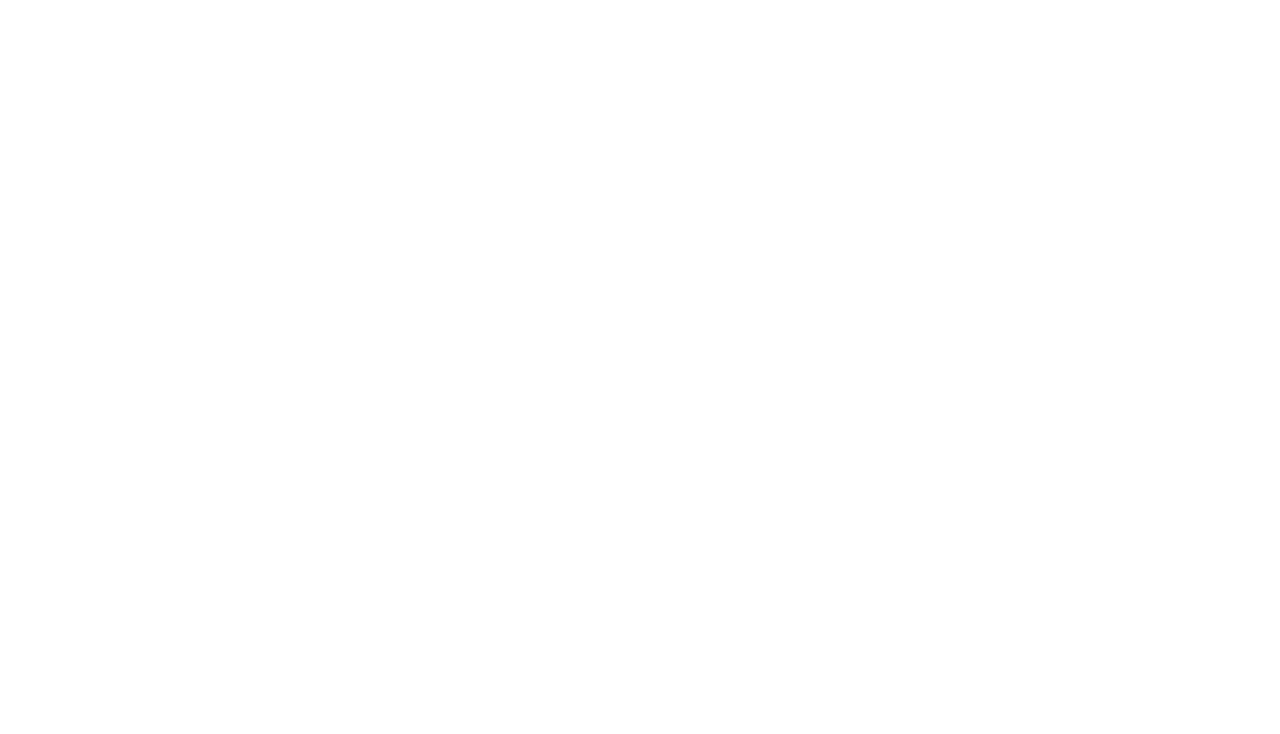
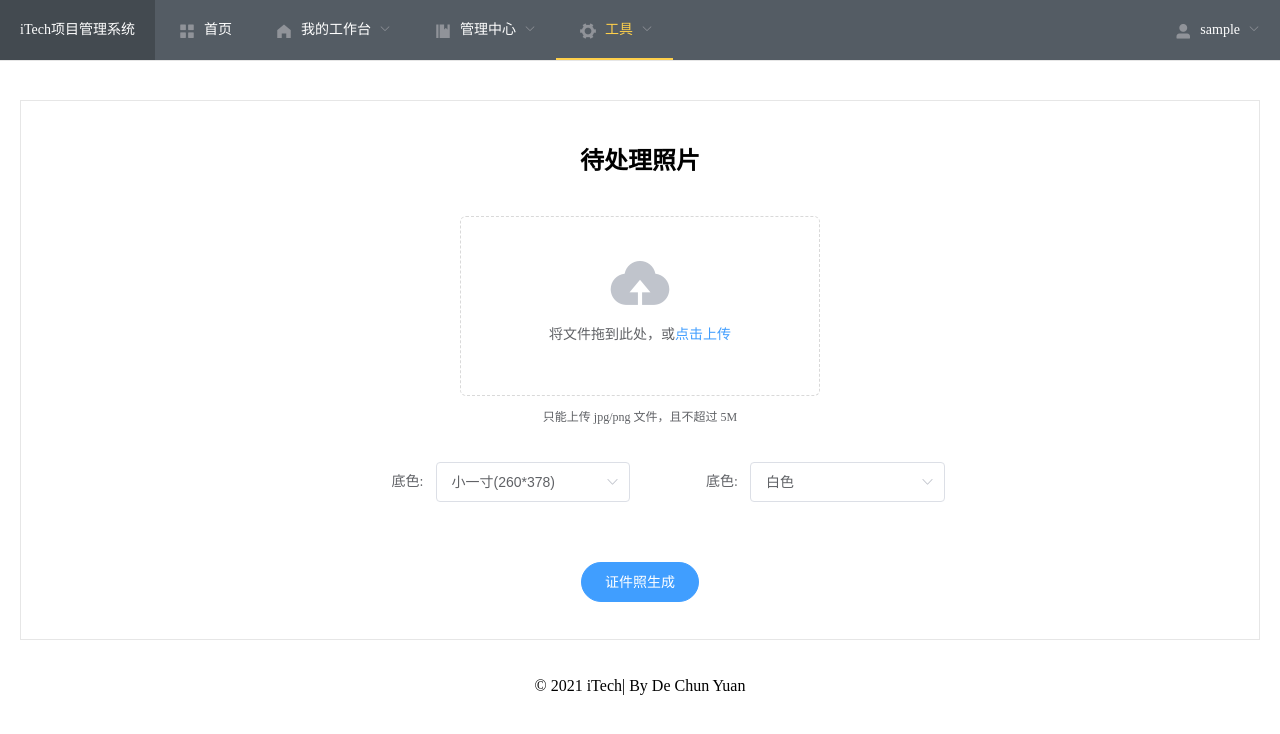
Before and after one commit to dcyuansh/itech-app-vue3.0, a Vue app: page /itech/genIdPhoto in a window 1280 px wide. Before the commit this address had no page. Shown: the top 734 px of the page. Built offline with nearby package versions, Linux system fonts and the light colour scheme; sample sign-in values are in the browser's storage.

Commit message:
add generate id photo page

```diff
--- a/src/components/Header.vue
+++ b/src/components/Header.vue
@@ -25,9 +25,9 @@
 
     <el-submenu index="tool">
       <template #title><i class="el-icon-s-tools"></i>工具</template>
+      <el-menu-item index="/genIdPhoto">证件照生成</el-menu-item>
       <el-menu-item index="#">身份证校验</el-menu-item>
       <el-menu-item index="#">实名认证</el-menu-item>
-      <el-menu-item index="#">图片编辑</el-menu-item>
       <el-submenu index="excel">
         <template #title>excel处理</template>
         <el-menu-item index="#">导入</el-menu-item>
--- a/src/data/selectdata.json
+++ b/src/data/selectdata.json
@@ -105,5 +105,45 @@
       "code": "FROZEN",
       "name": "冻结"
     }
+  ],
+  "photoSizeList": [
+    {
+      "code": "小一寸",
+      "name": "小一寸(260*378)"
+    },
+    {
+      "code": "一寸",
+      "name": "一寸(295*413)"
+    },
+    {
+      "code": "大一寸",
+      "name": "大一寸(390*567)"
+    },
+    {
+      "code": "小二寸",
+      "name": "小二寸(413*531)"
+    },
+    {
+      "code": "二寸",
+      "name": "二寸(413*579)"
+    },
+    {
+      "code": "大二寸",
+      "name": "大二寸(413*626)"
+    }
+  ],
+  "photoBackGroundList": [
+    {
+      "code": "Red",
+      "name": "红色"
+    },
+    {
+      "code": "Blue",
+      "name": "蓝色"
+    },
+    {
+      "code": "white",
+      "name": "白色"
+    }
   ]
 }
--- a/src/router/index.js
+++ b/src/router/index.js
@@ -27,8 +27,8 @@
 //任务历史信息
 const TaskHisDetail = () => import(/* webpackChunkName: "task" */ '../views/task/TaskHisDetail.vue')
 
-
-
+//生成证件照
+const GenIdPhoto = () => import(/* webpackChunkName: "tool" */ '../views/photo/GenIdPhoto.vue')
 
 
 
@@ -65,13 +65,13 @@
     ]
   },
 
-  //任务中心
+  //我的工作台
   {
     path: '/task',
     name: 'task',
     component: MenuIndex,
     redirect: '/myTask',
-    meta: { title: '管理中心', },
+    meta: { title: '我的工作台', },
     children: [
       //我的任务
       {
@@ -144,6 +144,22 @@
     meta: { title: '404，没有对应该路由页面' },
   },
 
+  //工具
+  {
+    path: '/genIdPhoto',
+    name: 'genIdPhoto',
+    component: MenuIndex,
+    redirect: '/genIdPhoto',
+    children: [
+      {
+        path: '/genIdPhoto',
+        component: GenIdPhoto,
+        meta: { title: '生成证件照' }
+      },
+    ]
+  },
+
+
 
 ]
 
--- a/src/views/Home.vue
+++ b/src/views/Home.vue
@@ -168,7 +168,8 @@
                       :label-width="formLabelWidth">
           <el-select v-model="editForm.taskType"
                      style="width:100%"
-                     placeholder="请选择任务类型">
+                     placeholder="请选择任务类型"
+                     :disabled="true">
             <el-option v-for="item in taskTypeOptions"
                        :key="item.taskType"
                        :label="item.taskType"
@@ -182,7 +183,8 @@
           <el-input type="text"
                     v-model="editForm.taskSubject"
                     placeholder="请输入任务主题"
-                    auto-complete="off"></el-input>
+                    auto-complete="off"
+                    :disabled="true"></el-input>
         </el-form-item>
         <el-form-item label="任务内容:"
                       :label-width="formLabelWidth">
@@ -196,7 +198,8 @@
                       :label-width="formLabelWidth">
           <el-select v-model="editForm.systemName"
                      style="width:100%"
-                     placeholder="请选择系统名称">
+                     placeholder="请选择系统名称"
+                     :disabled="true">
             <el-option v-for="item in systemNameOptions"
                        :key="item.systemName"
                        :label="item.systemName"
@@ -233,7 +236,8 @@
                     placeholder="请输入预估工时"
                     auto-complete="off"
                     onkeyup="this.value=this.value.replace(/[^\d.]/g,'');"
-                    maxlength="4"></el-input>
+                    maxlength="4"
+                    :disabled="true"></el-input>
         </el-form-item>
         <el-form-item label="实际工时(h):"
                       :label-width="formLabelWidth">
@@ -383,6 +387,7 @@
       updateCommTask(this.editForm)
         .then(res => {
           if (res.status == 'SUCCESS') {
+            this.$message.success('任务编辑成功!');
             //this.handleQuery();
             this.dialogFormVisible = false;
           }
--- /dev/null
+++ b/src/views/photo/GenIdPhoto.vue
@@ -0,0 +1,99 @@
+<template>
+  <!--查询框begin-->
+  <div class="div-style"
+       style="height: 80%;">
+    <el-form :model="form"
+             ref="form"
+             label-width="100px">
+      <el-row :gutter="20">
+        <el-col :span="24">
+          <h1 style=" text-align: center;margin-bottom: 20px;">待处理照片</h1>
+        </el-col>
+      </el-row>
+      <el-row :gutter="20">
+        <el-col :span="24">
+          <el-upload class="upload-demo"
+                     drag
+                     action="https://jsonplaceholder.typicode.com/posts/"
+                     style=" text-align: center;">
+            <i class="el-icon-upload"></i>
+            <div class="el-upload__text">将文件拖到此处，或<em>点击上传</em></div>
+            <template #tip>
+              <div class="el-upload__tip">
+                只能上传 jpg/png 文件，且不超过 5M
+              </div>
+            </template>
+          </el-upload>
+        </el-col>
+      </el-row>
+      <el-row :gutter="20"
+              style="margin-top: 3%;">
+        <el-col :span="6"></el-col>
+        <el-col :span="6">
+          <el-form-item label="底色:">
+            <el-select v-model="form.photoSize"
+                       style="width:100%"
+                       placeholder="请选择证件照规格">
+              <el-option v-for="item in photoSizeList"
+                         :key="item.code"
+                         :label="item.name"
+                         :value="item.code">
+              </el-option>
+            </el-select>
+          </el-form-item>
+        </el-col>
+        <el-col :span="6">
+          <el-form-item label="底色:">
+            <el-select v-model="form.photoBackGround"
+                       style="width:100%"
+                       placeholder="请选择底色">
+              <el-option v-for="item in photoBackGroundList"
+                         :key="item.code"
+                         :label="item.name"
+                         :value="item.code">
+              </el-option>
+            </el-select>
+          </el-form-item>
+        </el-col>
+      </el-row>
+      <div style=" text-align: center;margin-top: 3%;margin-bottom: 3%;">
+        <el-button type="primary"
+                   round
+                   @click="handleQuery()">证件照生成</el-button>
+      </div>
+    </el-form>
+  </div>
+  <!--查询框begin-->
+</template>
+
+
+<script>
+import selectdata from '../../data/selectdata.json';
+
+
+
+export default {
+  name: "GenIdPhone",
+  data () {
+    return {
+      form: {
+        photo: '',
+        photoSize: '小一寸',
+        photoBackGround: 'white',
+      },
+
+      //照片大小
+      photoSizeList: selectdata.photoSizeList,
+      //照片底色
+      photoBackGroundList: selectdata.photoBackGroundList,
+
+    }
+  }
+
+}
+
+</script>
+
+
+<style scoped>
+</style>
--- a/src/views/task/CreateTask.vue
+++ b/src/views/task/CreateTask.vue
@@ -185,6 +185,7 @@
       addCommTask(this.form)
         .then(res => {
           if (res.status == 'SUCCESS') {
+            this.$message.success('新建任务成功!');
             this.handleReset();
           }
           this.messages = res.messages;
--- a/src/views/task/MyTask.vue
+++ b/src/views/task/MyTask.vue
@@ -172,7 +172,8 @@
                       :label-width="formLabelWidth">
           <el-select v-model="editForm.taskType"
                      style="width:100%"
-                     placeholder="请选择任务类型">
+                     placeholder="请选择任务类型"
+                     :disabled="true">
             <el-option v-for="item in taskTypeOptions"
                        :key="item.taskType"
                        :label="item.taskType"
@@ -186,7 +187,8 @@
           <el-input type="text"
                     v-model="editForm.taskSubject"
                     placeholder="请输入任务主题"
-                    auto-complete="off"></el-input>
+                    auto-complete="off"
+                    :disabled="true"></el-input>
         </el-form-item>
         <el-form-item label="任务内容:"
                       :label-width="formLabelWidth">
@@ -200,7 +202,8 @@
                       :label-width="formLabelWidth">
           <el-select v-model="editForm.systemName"
                      style="width:100%"
-                     placeholder="请选择系统名称">
+                     placeholder="请选择系统名称"
+                     :disabled="true">
             <el-option v-for="item in systemNameOptions"
                        :key="item.systemName"
                        :label="item.systemName"
@@ -237,7 +240,8 @@
                     placeholder="请输入预估工时"
                     auto-complete="off"
                     onkeyup="this.value=this.value.replace(/[^\d.]/g,'');"
-                    maxlength="4"></el-input>
+                    maxlength="4"
+                    :disabled="true"></el-input>
         </el-form-item>
         <el-form-item label="实际工时(h):"
                       :label-width="formLabelWidth">
@@ -287,9 +291,6 @@
 <script>
 import selectdata from '../../data/selectdata.json';
 import { queryUserCommTask, updateCommTask, queryUserList } from '../../utils/api.js';
-
-
-
 
 
 export default {
@@ -392,6 +393,7 @@
       updateCommTask(this.editForm)
         .then(res => {
           if (res.status == 'SUCCESS') {
+            this.$message.success('任务编辑成功!');
             //this.handleQuery();
             this.dialogFormVisible = false;
           }
--- a/src/views/user/Login.vue
+++ b/src/views/user/Login.vue
@@ -61,6 +61,7 @@
       login(this.loginForm)
         .then(res => {
           if (res.status == 'SUCCESS') {
+            //this.$message.success('恭喜你登陆成功!');
             //localStorage
             localStorage.setItem('username', res.data.userName)
             localStorage.setItem('Authorization', res.data.token)
--- a/src/views/user/UserManage.vue
+++ b/src/views/user/UserManage.vue
@@ -334,6 +334,7 @@
       updateUser(this.editForm)
         .then(res => {
           if (res.status == 'SUCCESS') {
+            this.$message.success('你已成功更新用户信息!');
             //this.handleQuery();
             this.dialogFormVisible = false;
           }
```
